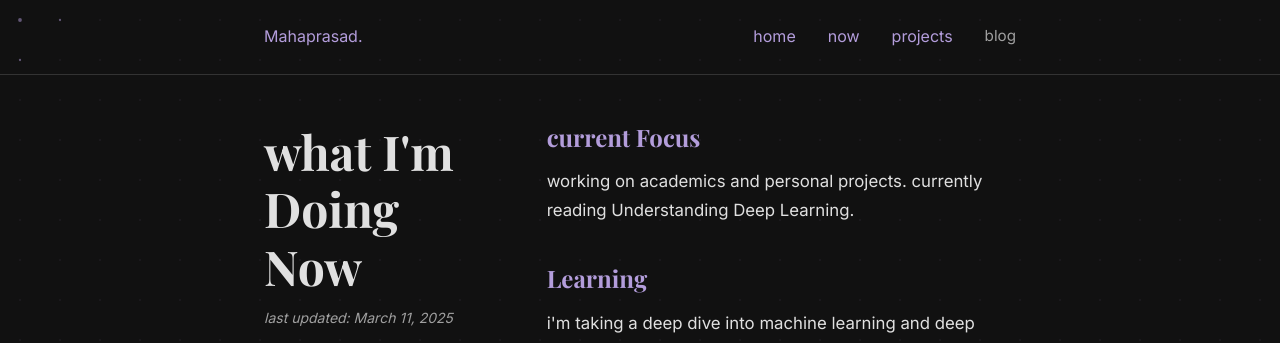
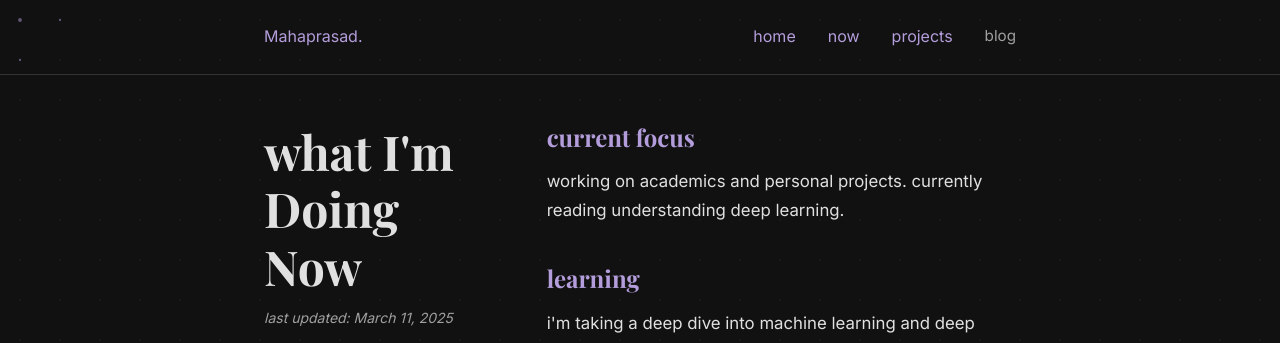
Before and after one commit to Mahaprasad003/personal-website, a React (Create React App) app: page /now in a window 1280 px wide. Shown: the top 343 px of the page. Built offline with nearby package versions, Linux system fonts and the light colour scheme; a web font is replaced by a local one.

Commit message:
capitalisation issues

```diff
--- a/src/pages/Now.js
+++ b/src/pages/Now.js
@@ -14,14 +14,14 @@ const Now = () => {
 
         <div className="now-content">
           <section className="now-section">
-            <h2>current Focus</h2>
+            <h2>current focus</h2>
             <p>
-              working on academics and personal projects. currently reading Understanding Deep Learning.
+              working on academics and personal projects. currently reading understanding deep learning.
             </p>
           </section>
 
           <section className="now-section">
-            <h2>Learning</h2>
+            <h2>learning</h2>
             <p>
               i'm taking a deep dive into machine learning and deep learning. I'm also
               learning about computer vision and natural language processing.
```
